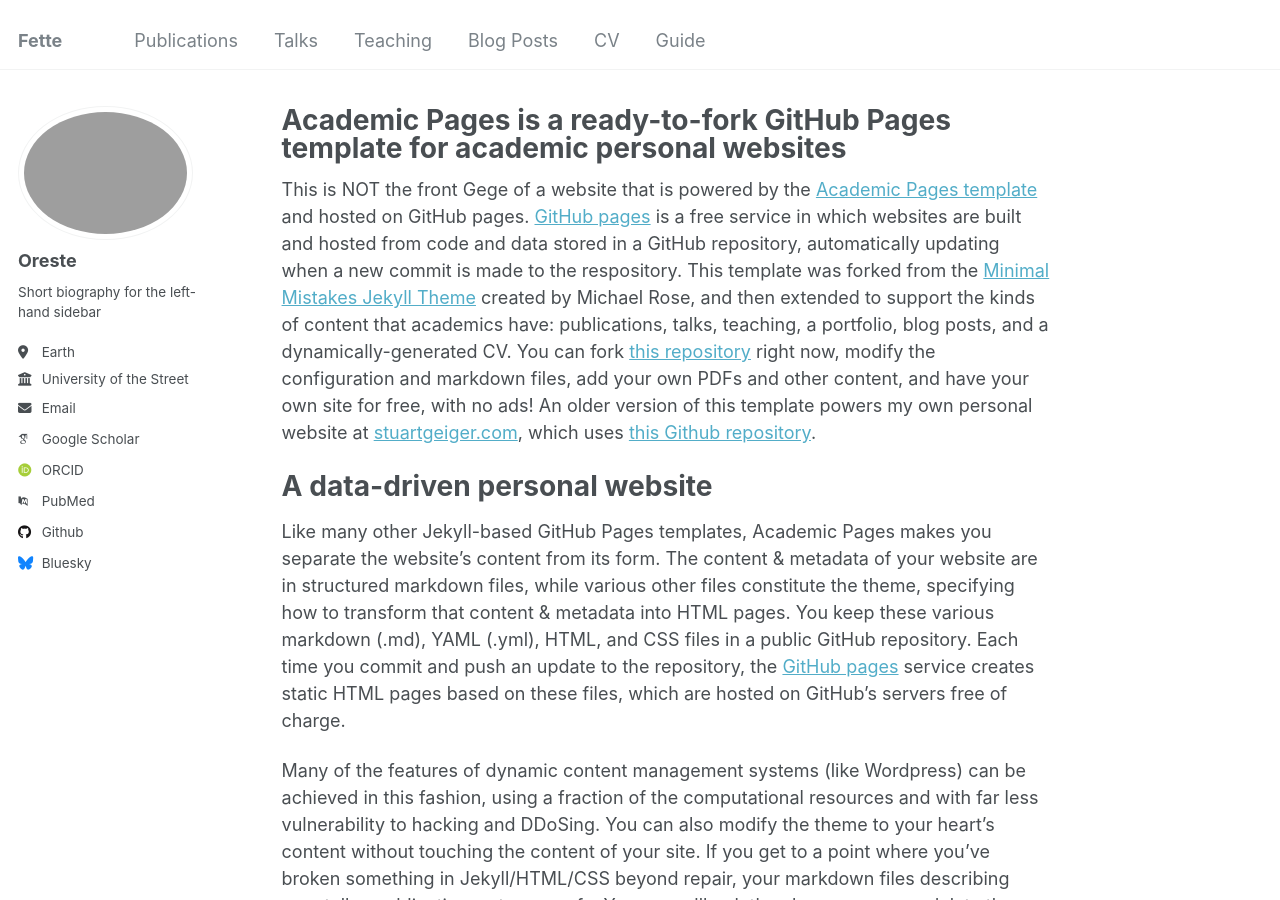
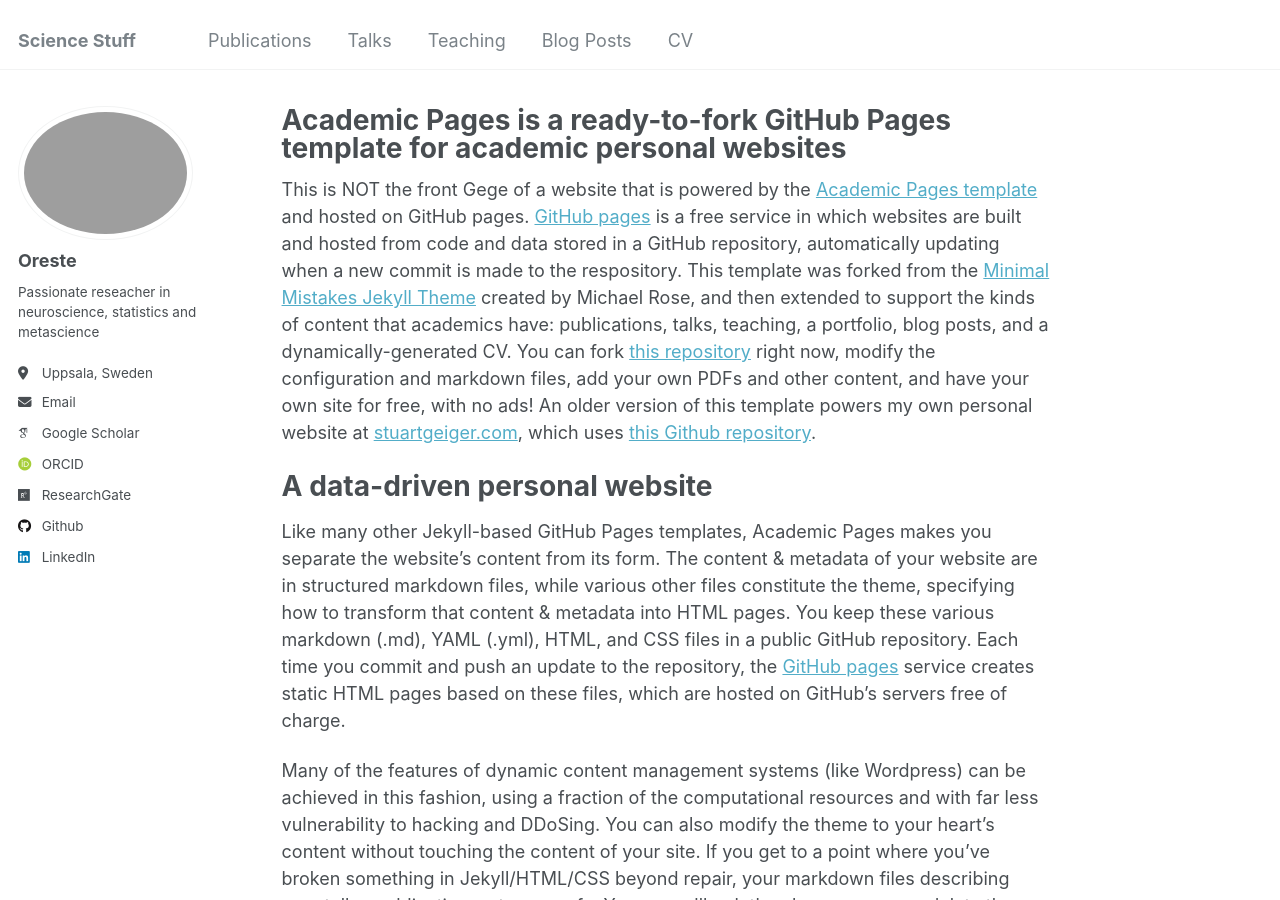
Before and after one commit to OresteAffatato/oresteaffatato.github.io, a Jekyll site: the page built from _pages/about.md, in a window 1280 px wide and 900 px high. Built offline with Jekyll 4.4.1, drawn with Linux system fonts in a browser that asks for light colours; some web fonts are replaced.

Commit message:
Updating URLs and bio

```diff
--- a/_config.yml
+++ b/_config.yml
@@ -8,7 +8,7 @@
 
 # Basic Site Settings
 locale                   : "en-US"
-title                    : "Fette"
+title                    : "Science Stuff"
 title_separator          : "-"
 name                     : &name "Oreste"
 description              : &description "personal description"
@@ -24,31 +24,31 @@ author:
   avatar           : "profile.jpg"
   name             : "Oreste"
   pronouns         : # example: "she/her"
-  bio              : "Short biography for the left-hand sidebar"
-  location         : "Earth"
-  employer         : "University of the Street"
+  bio              : "Passionate reseacher in neuroscience, statistics and metascience"
+  location         : "Uppsala, Sweden"
+  employer         : #"University of the Street"
   uri              : # URL
-  email            : "none@example.org"
+  email            : "oreste.website@gmail.com"
 
   # Academic websites
   arxiv            : # URL - Update with the correct link to your profile
-  googlescholar    : "https://scholar.google.com/citations?user=PS_CX0AAAAAJ"
+  googlescholar    : "https://scholar.google.com/citations?user=EkMkMagAAAAJ&hl=it"
   impactstory      : # URL
-  orcid            : "http://orcid.org/yourorcidurl"
+  orcid            : "https://orcid.org/0000-0001-5775-0185"
   semantic         : # URL
-  pubmed           : "https://www.ncbi.nlm.nih.gov/pubmed/?term=john+snow"
-  researchgate     : # URL
+  pubmed           : #"https://www.ncbi.nlm.nih.gov/pubmed/?term=john+snow"
+  researchgate     :  "https://www.researchgate.net/profile/Oreste-Affatato"
 
   # Repositories and software development
   bitbucket        : # Username - Update with your username on the site
   codepen          : # Username
   dribbble         : # Username
-  github           : "academicpages"
+  github           : "OresteAffatato"
   kaggle           : # Username
   stackoverflow    : # User number or user number and name (i.e., use "1" or "1/jeff-atwood")
 
   # Social media
-  bluesky          : "bsky.app" # Replace this with you Bluesky username
+  bluesky          : #"bsky.app" # Replace this with you Bluesky username
   facebook         : # Username
   flickr           : # Username
   foursquare       : # Username
@@ -57,7 +57,7 @@ author:
   keybase          : # Username
   instagram        : # Username
   lastfm           : # Username
-  linkedin         : # Username
+  linkedin         : "oresteaffatato"
   mastodon         : # URL
   medium           : # URL
   pinterest        : # Username
--- a/_data/navigation.yml
+++ b/_data/navigation.yml
@@ -23,5 +23,5 @@ main:
   - title: "CV"
     url: /cv/
 
-  - title: "Guide"
-    url: /markdown/
+  #- title: "Guide"
+  #  url: /markdown/
```
Also changed, not shown: README.md (+1 -1 lines).
